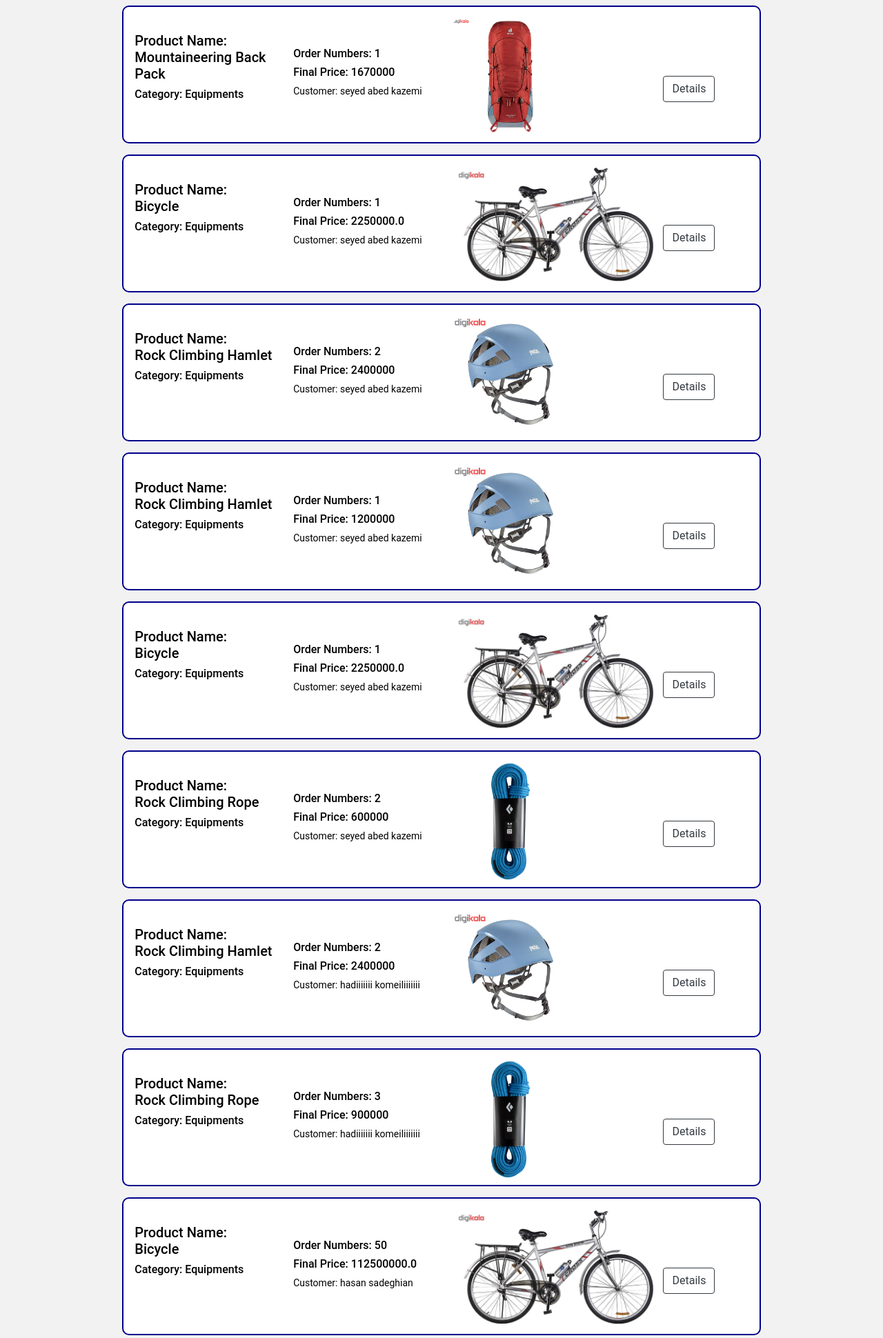
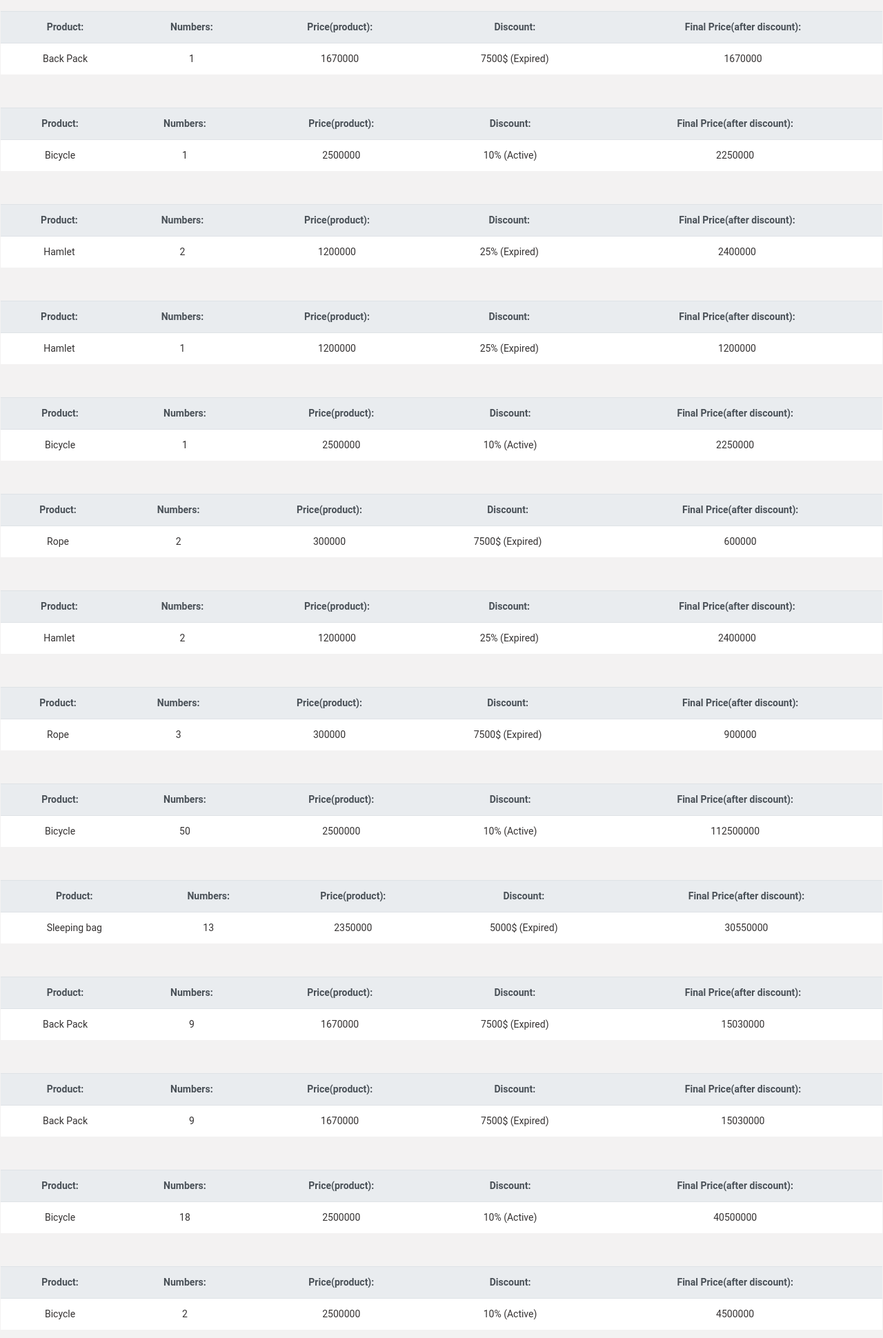
Before and after one commit to hadikomeili/online_market-django-, a Django app: page /order/ in a window 1280 px wide. Shown: the part 61-2001 px from the top of the page at 69% size. Run offline with Django 3.2, Linux system fonts and the light colour scheme; some libraries are stand-ins or nearby versions.

Commit message:
update customer dashboard, order details part

```diff
--- a/customer/forms.py
+++ b/customer/forms.py
@@ -52,7 +52,7 @@ class AddressForm(forms.ModelForm):
 class MyUserCreationForm(forms.ModelForm):
     phone = forms.CharField(max_length=11, validators=[customer_phone_validator, customer_phone_length_validator,
                                                        customer_phone_start_validator, customer_input_string_validator],
-                            label=_('phone'), help_text=_('enter  phone number'))
+                            label=_('Phone'), help_text=_('enter  phone number'), min_length=11)
     password1 = forms.CharField(
         label=_("Password"),
         strip=False,
--- a/customer/models.py
+++ b/customer/models.py
@@ -106,4 +106,4 @@ class Address(BaseModel):
         return res
 
     def __str__(self):
-        return f'{self.title} in {self.city}#owner: {self.owner}'
+        return f'{self.city}'
--- a/customer/urls.py
+++ b/customer/urls.py
@@ -18,6 +18,8 @@ urlpatterns = [
     path('dashboard/addresses/<int:pk>', AddressDetailView.as_view(), name='address_detail'),
     path('dashboard/addresses/', AddressListCustomerView.as_view(), name='customer_address_list'),
     path('dashboard/add_address/', AddressCreateFormView.as_view(), name='add_address'),
+    path('dashboard/orders/', CustomerCartArchiveIndexView.as_view(), name='customer_cart_archive'),
+    path('dashboard/orders/<int:pk>', CustomerCartArchiveDetailsView.as_view(), name='customer_cart_archive_details'),
     path('login/', MyLoginView.as_view(), name='login'),
     path('logout/', MyLogoutView.as_view(), name='logout'),
     path('signup/', sign_up, name='signup'),
--- a/order/models.py
+++ b/order/models.py
@@ -21,14 +21,18 @@ class Cart(BaseModel):
     status = models.CharField(verbose_name=_('cart status'), help_text=_('display cart status'), max_length=20,
                               blank=False, null=False, choices=[('WA', _('waiting')), ('PD', _('paid'))],
                               default='WA')
-    final_price = models.FloatField(verbose_name=_('final price'), help_text=_('final cart price'),
+    final_price = models.IntegerField(verbose_name=_('final price'), help_text=_('final cart price'),
                                     null=True, blank=True)
     order_status = models.CharField(verbose_name=_('customer order status'), help_text=_('display status of order'),
-                                    blank=False, null=False, choices=[('NW', _('new')), ('SN', _('send'))],
+                                    blank=False, null=False,
+                                    choices=[('NW', _('new')), ('SN', _('send')), ('CA', _('cancel'))],
                                     default='NW', max_length=20)
     order_address = models.ForeignKey(Address, verbose_name=_('customer address'),
                                       help_text=_('specify address for send order'),
                                       null=True, blank=True, on_delete=models.PROTECT)
+
+    def order_date(self):
+        return self.create_timestamp.date()
 
     def address_by_customer(self):
         addresses = Address.objects.filter(owner=self.customer)
@@ -39,6 +43,13 @@ class Cart(BaseModel):
         method for change order status to SN
         """
         self.order_status = 'SN'
+        return self.order_status
+
+    def change_order_status_to_cancel(self):
+        """
+        method for change order status to SN
+        """
+        self.order_status = 'CA'
         return self.order_status
 
     def paid_cart(self):
@@ -57,7 +68,7 @@ class Cart(BaseModel):
         price = 0
         for item in all_items:
             price += item.product.calculate_final_price() * item.product_number
-        return price
+        return int(price)
 
     @classmethod
     def cart_history(cls):
@@ -115,7 +126,7 @@ class OrderItem(BaseModel):
         checking = self.check_inventory()
         if checking:
             order_item_price = self.product_number * self.product.calculate_final_price()
-            return order_item_price
+            return int(order_item_price)
         else:
             return checking
 
@@ -123,10 +134,12 @@ class OrderItem(BaseModel):
         """method for decrease number of products in order item from inventory after order finalization"""
         if self.check_inventory():
             self.product.inventory -= self.product_number
+            self.product.save()
 
     def increase_to_inventory(self):
         """method for increase to inventory if order canceled"""
         self.product.inventory += self.product_number
+        self.product.save()
 
     @classmethod
     def filter_by_cart(cls, cart):
--- a/order/views.py
+++ b/order/views.py
@@ -197,22 +197,13 @@ class CartView(LoginRequiredMixin, View):
                     return HttpResponse(msg)
 
 
-
 class CartArchiveCardView(generic.DetailView):
     template_name = 'order/cart_card.html'
     model = Cart
     context_object_name = 'cart_card'
 
 
-class CartArchiveIndexView(View):
-    """
-    View class for display all carts of customer
-    """
 
-    def get(self, request, *args, **kwargs):
-        carts = Cart.objects.filter(customer=Customer.objects.get(id=self.request.user.id))
-
-        return render(request, 'customer/customer_dashboard.html', {'carts': carts})
 
 
 # --------------- API Views ------------------ #
--- a/product/models.py
+++ b/product/models.py
@@ -65,7 +65,7 @@ class Discount(BaseModel):
         return status
 
     def __str__(self):
-        return f'{self.value}{self.type} : {self.specify_discount_status()}'
+        return f'{self.value}{self.type} ({self.specify_discount_status()})'
 
 
 class Product(BaseModel):
@@ -108,7 +108,7 @@ class Product(BaseModel):
                     final_price = self.price - ((self.discount.value / 100) * self.price)
                 else:
                     pass
-        return final_price
+        return int(final_price)
 
     def inventory_status(self):
         """
--- a/templates/customer/customer_panel.html
+++ b/templates/customer/customer_panel.html
@@ -8,7 +8,7 @@
                 {% translate 'User Information' %}
                 </button>
             </a>
-            <a>
+            <a href="/customer/dashboard/orders/">
                 <button class="btn m-1 btn-block btn-secondary">
                     {% translate 'Orders History' %}
                 </button>
--- a/templates/order/order_item_card.html
+++ b/templates/order/order_item_card.html
@@ -1,36 +1,43 @@
 {% load i18n %}
-<div class=" container-fluid m-2">
-    <div class="card order_item_card_view text-left m-auto p-3" style="width: 75%; border: 2px solid darkblue;
- border-radius: 10px; padding: 10px; background-color: white; max-height: 200px">
-        <div class="row">
-            <div class="col-3">
-                <br>
-                <h5>{% translate 'Product Name:' %}<br> {{ order_item_card.product.name }}</h5>
-                <h6>{% translate 'Category:' %} {{ order_item_card.product.category.name }}</h6>
+<div class="container-fluid address_card_view text-left m-2 mt-2 p-2" style="">
 
-            </div>
-            <div class="col-3">
-                <br><br>
-                <h6>{% translate 'Order Numbers:' %} {{ order_item_card.product_number }}</h6>
-                <h6>{% translate 'Final Price:' %} {{ order_item_card.calculate_order_item_price }}</h6>
-                <p>{% translate 'Customer:' %} {{ order_item_card.cart.customer }}</p>
+    <div class="row form-group">
+        <table class="table table-responsive-md m-auto">
 
-            </div>
-            <div class="col-4">
-                <a href="/product/{{ order_item_card.product.id }}"><img
-                        src="/static/{{ order_item_card.product.image }}"
-                        alt="product image" height="170px"
-                        style="border-radius: 15px; "></a>
+            <tr style="background-color: #c2cbd1; text-align: center" class="thead-light">
+                <th>
+                    {% translate 'Product:' %}
+                </th>
+                <th>
+                    {% translate 'Numbers:' %}
+                </th>
+                <th>
+                    {% translate 'Price(product):' %}
+                </th>
+                <th>
+                    {% translate 'Discount:' %}
+                </th>
+                <th>
+                    {% translate 'Final Price(after discount):' %}
+                </th>
+            </tr>
+            <tr style="background-color: white; text-align: center">
+                <td style="color: #353232; ">{{ order_item_card.product }}</td>
+                <td style="color: #353232; ">{{ order_item_card.product_number }}</td>
+                <td style="color: #353232; ">{{ order_item_card.product.price }}</td>
+                <td style="color: #353232; ">{{ order_item_card.product.discount }}</td>
+                <td style="color: #353232; ">{{ order_item_card.calculate_order_item_price }}</td>
+{#                <td style="color: #353232; ">#}
+{#                    <a href="/customer/dashboard/addresses/{{ address_card.id }}">#}
+{#                        <button class="btn btn-outline-dark btn-sm">#}
+{#                            {% translate 'Show' %}#}
+{#                        </button>#}
+{#                    </a>#}
+{#                </td>#}
+            </tr>
 
-            </div>
-            <div class="col-2">
-                <br><br><br><br>
-                <a href="/order/order_item/{{ order_item_card.id }}">
-                    <button class="btn btn-outline-dark">Details</button>
-                </a>
-            </div>
+        </table>
 
 
-        </div>
     </div>
 </div>
```
Also changed, not shown: customer/views.py (+30 -1 lines), templates/customer/customer_cart_details.html (added, +61 -0 lines), templates/customer/customer_carts.html (added, +43 -0 lines), templates/order/cart_card.html (+39 -12 lines), db.sqlite3, order/migrations/0013_alter_cart_order_status.py (added), order/migrations/0014_alter_cart_final_price.py (added).
